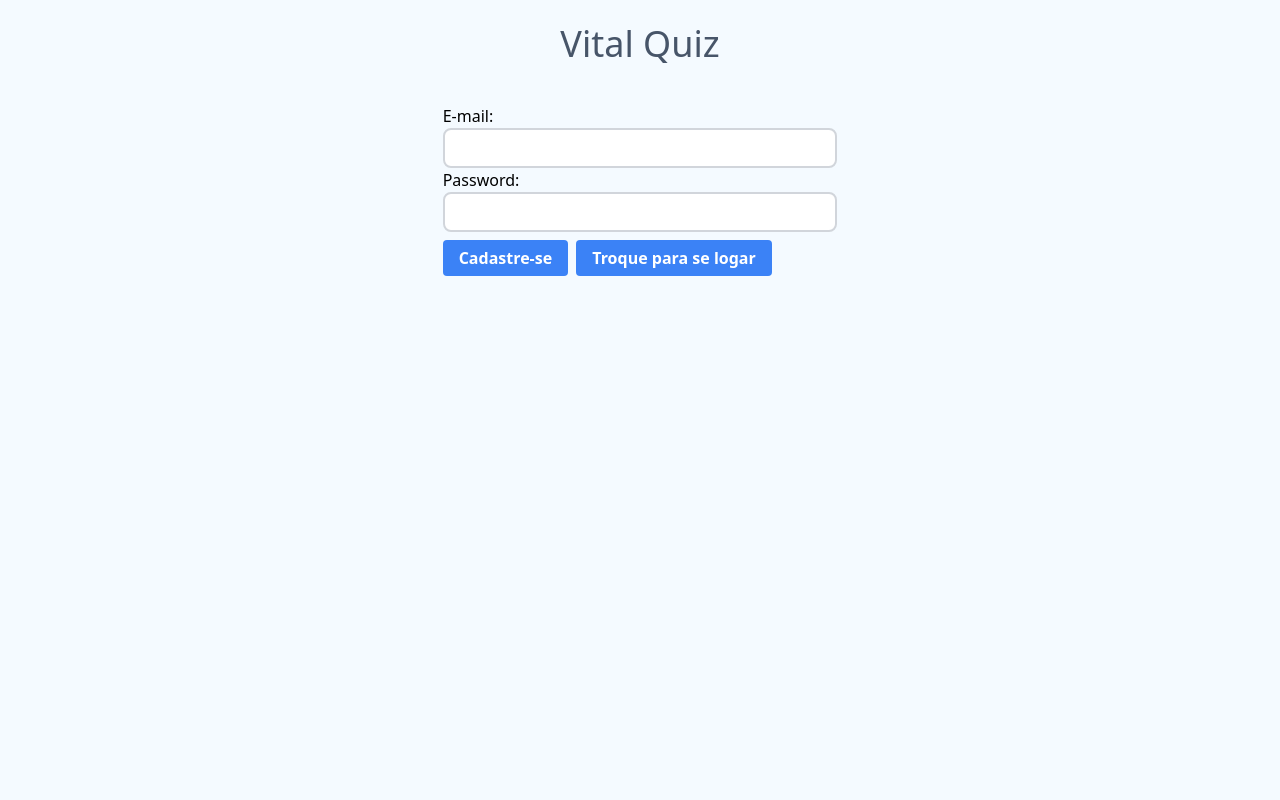
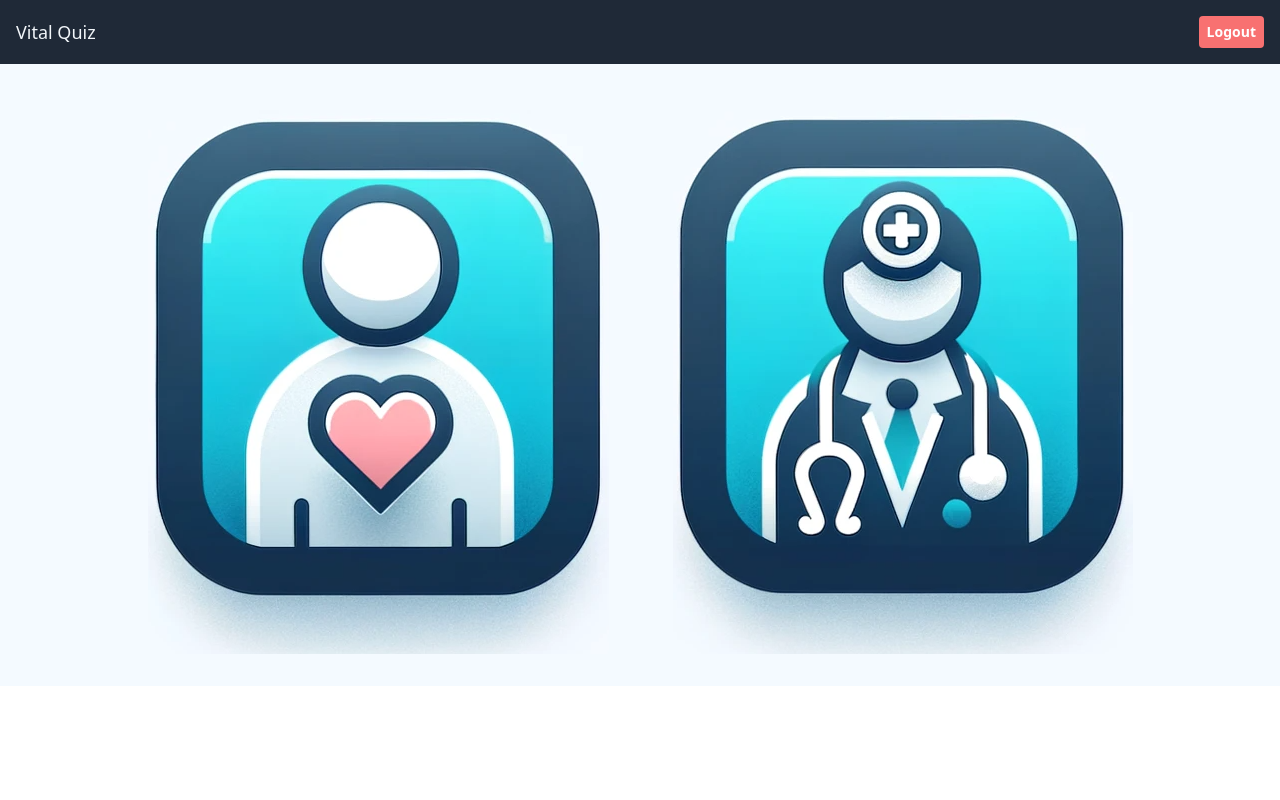
Before and after one commit to marcelorvergara/appvitalquiz, an Angular app: page / in a window 1280 px wide. Shown: the top 800 px of the page. Built offline with nearby package versions, Linux system fonts and the light colour scheme.

Commit message:
Authentication interceptor

```diff
--- a/src/app/app.component.html
+++ b/src/app/app.component.html
@@ -1,6 +1,15 @@
+<nav class="bg-gray-800 p-4">
+  <div class="container mx-auto flex justify-between items-center">
+      <div class="text-slate-100 text-lg cursor-pointer" routerLink="">
+          <!-- Toolbar Title or Logo -->
+          Vital Quiz
+      </div>
+      <button class="bg-red-400 hover:bg-red-700 text-white text-sm font-bold py-1.5 px-2 rounded">
+          Logout
+      </button>
+  </div>
+</nav>
+
 <div class="bg-[#f4faff] text-center">
-  <h1 class="text-4xl text-center p-6 text-slate-600" routerLink="" style="cursor: pointer;">
-    Vital Quiz
-  </h1>
   <router-outlet></router-outlet>
 </div>
--- a/src/app/app.config.ts
+++ b/src/app/app.config.ts
@@ -1,9 +1,24 @@
-import { ApplicationConfig, importProvidersFrom } from '@angular/core';
+import {
+  ApplicationConfig,
+  Provider,
+  importProvidersFrom,
+} from '@angular/core';
 import { provideRouter } from '@angular/router';
 
 import { routes } from './app.routes';
-import { HttpClientModule } from '@angular/common/http';
+import { HTTP_INTERCEPTORS, HttpClientModule } from '@angular/common/http';
+import { AuthInterceptorService } from './components/auth/auth-interceptor.service';
+
+export const noopInterceptorProvider: Provider = {
+  provide: HTTP_INTERCEPTORS,
+  useClass: AuthInterceptorService,
+  multi: true,
+};
 
 export const appConfig: ApplicationConfig = {
-  providers: [provideRouter(routes), importProvidersFrom(HttpClientModule)],
+  providers: [
+    provideRouter(routes),
+    importProvidersFrom(HttpClientModule),
+    noopInterceptorProvider,
+  ],
 };
--- /dev/null
+++ b/src/app/components/auth/auth-interceptor.service.ts
@@ -0,0 +1,33 @@
+import {
+  HttpEvent,
+  HttpHandler,
+  HttpInterceptor,
+  HttpParams,
+  HttpRequest,
+} from '@angular/common/http';
+import { Injectable } from '@angular/core';
+import { AuthService } from './auth.service';
+import { Observable, exhaustMap, take } from 'rxjs';
+
+@Injectable()
+export class AuthInterceptorService implements HttpInterceptor {
+  constructor(private authService: AuthService) {}
+
+  intercept(
+    req: HttpRequest<any>,
+    next: HttpHandler
+  ): Observable<HttpEvent<any>> {
+    return this.authService.user.pipe(
+      take(1),
+      exhaustMap((user) => {
+        if (user?.token) {
+          const modifiedReq = req.clone({
+            params: new HttpParams().set('auth', user?.token),
+          });
+          return next.handle(modifiedReq);
+        }
+        return next.handle(req);
+      })
+    );
+  }
+}
--- a/src/app/pages/home/home.component.html
+++ b/src/app/pages/home/home.component.html
@@ -1,9 +1,6 @@
-<div *ngIf="!isAuthenticated">
-  <app-auth></app-auth>
-</div>
 <button class="p-8" routerLink="/patient-area">
   <img src="assets/paciente.png" alt="entrada do paciente">
 </button>
-<button class="p-8" routerLink="/doctor-area" *ngIf="!isAuthenticated">
+<button class="p-8" routerLink="/doctor-area">
   <img src="assets/doutor.png" alt="entrada do doutor">
 </button>
--- /dev/null
+++ b/src/app/shared/data-storage.service.ts
@@ -0,0 +1,25 @@
+import { Injectable } from '@angular/core';
+import { AuthService } from '../components/auth/auth.service';
+import { HttpClient } from '@angular/common/http';
+
+@Injectable({
+  providedIn: 'root',
+})
+export class DataStorageService {
+  constructor(private authService: AuthService, private http: HttpClient) {}
+
+  // fetchPatientes() {
+  //   if (this.authService.user) {
+  //     return this.authService.user.pipe(
+  //       take(1),
+  //       exhaustMap((user) => {
+  //         return this.http.get<User>('', {
+  //           params: new HttpParams().set('auth', user.token ? ' ' : 'dd')
+  //         });
+  //       })
+  //     );
+  //   } else {
+  //     return ''
+  //   }
+  // }
+}
```
